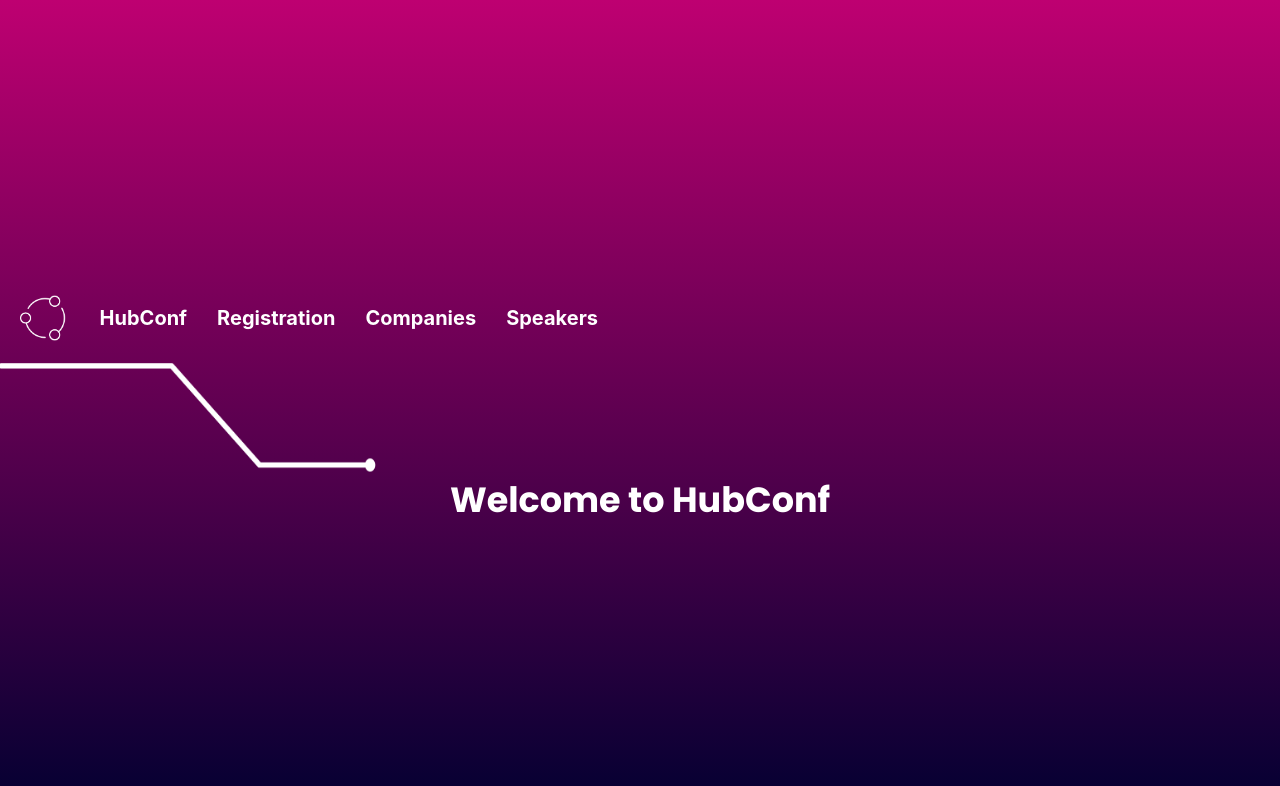
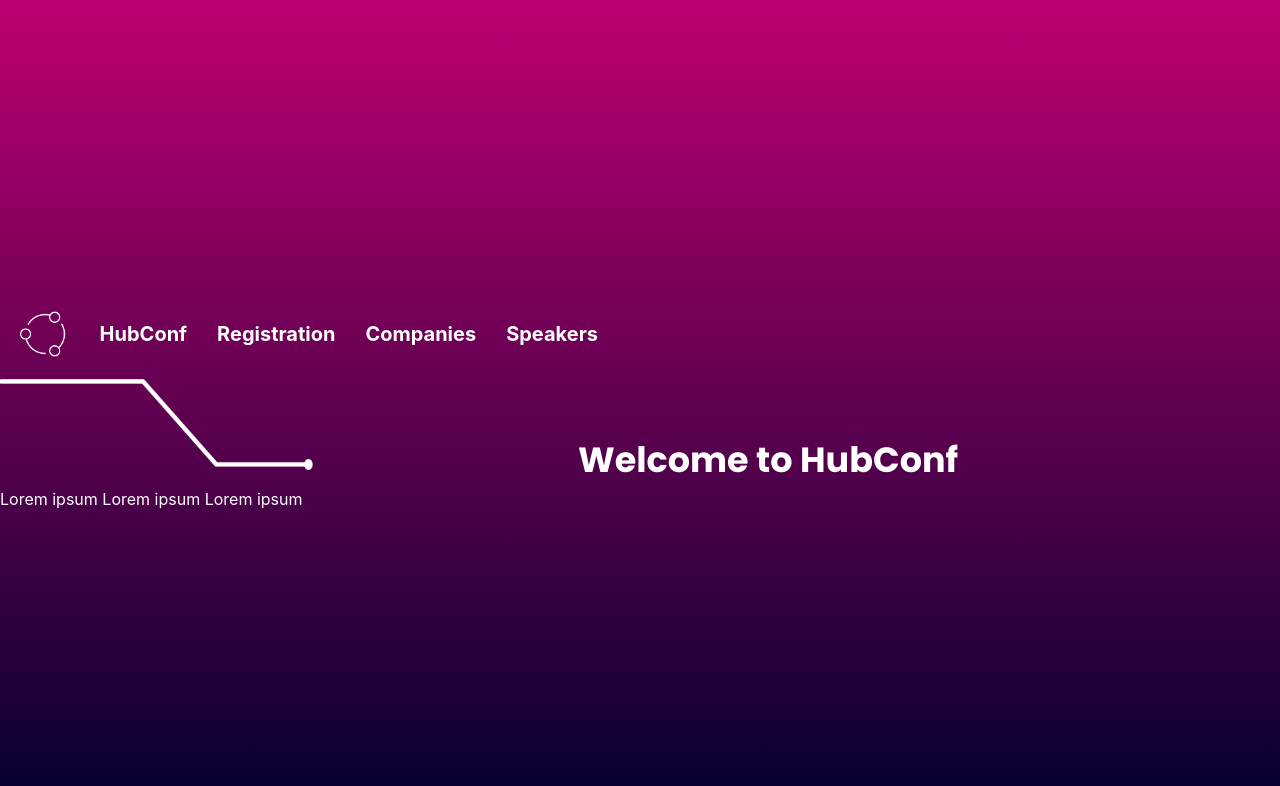
Before and after one commit to AUBGTheHUB/hub-conf-signup, a React (Create React App) app in the folder packages/web/: page / in a window 1280 px wide. Shown: the top 786 px of the page. Built offline with nearby package versions, Linux system fonts and the light colour scheme.

Commit message:
centering the text and the image

```diff
--- a/packages/web/src/components/EventDesc.js
+++ b/packages/web/src/components/EventDesc.js
@@ -9,9 +9,10 @@ const EventDesc = () => {
     <div className="Event">
         <div className="EventDesc">
             <Motherboard/>
-        <div className="content">
             <h1 className="heading">Welcome to HubConf</h1>
-        </div>
+        <div>
+                <p>Lorem ipsum Lorem ipsum Lorem ipsum</p>
+            </div>
     </div>
 </div>
     )
--- a/packages/web/src/style.css
+++ b/packages/web/src/style.css
@@ -48,20 +48,27 @@
 /*Event Description - first section*/
 
 .Event{
-    display: inline;
+    display: inline-block;
     width: 100%;
     margin: 0;
+    justify-content: space-between;
+
 }
 
 /*style for section heading - e.g. welcome to hubconf*/
-.heading{
-    justify-content: center;
+.Event .heading{
+    width: 70%;
+    text-align: center;
     align-items: center;
     box-sizing: border-box;
   font-family: "Poppins", sans-serif;
   color: white;
   font-weight: bold;
   font-size: 35px;
+    /* display: flex; */
+    z-index: 1;
+    display: inline-block;
+
 }
 
 /*style for body text under Welcome to hubconf*/
@@ -73,18 +80,12 @@
   font-weight:400;
   font-size: 16px;
 }
-.Event .content{
-    justify-content: center;
-    display: flex;
-    z-index: 1;
-}
 
 /*png "line"*/
 .motherboard{
+    display: inline-block;
+    width: 25%;
+}
+.motherboard img{
 
-    margin: 0;
-    padding: 0;
-    width: 30%;
-    z-index: 0;
-    height: 10%;
 }
```
